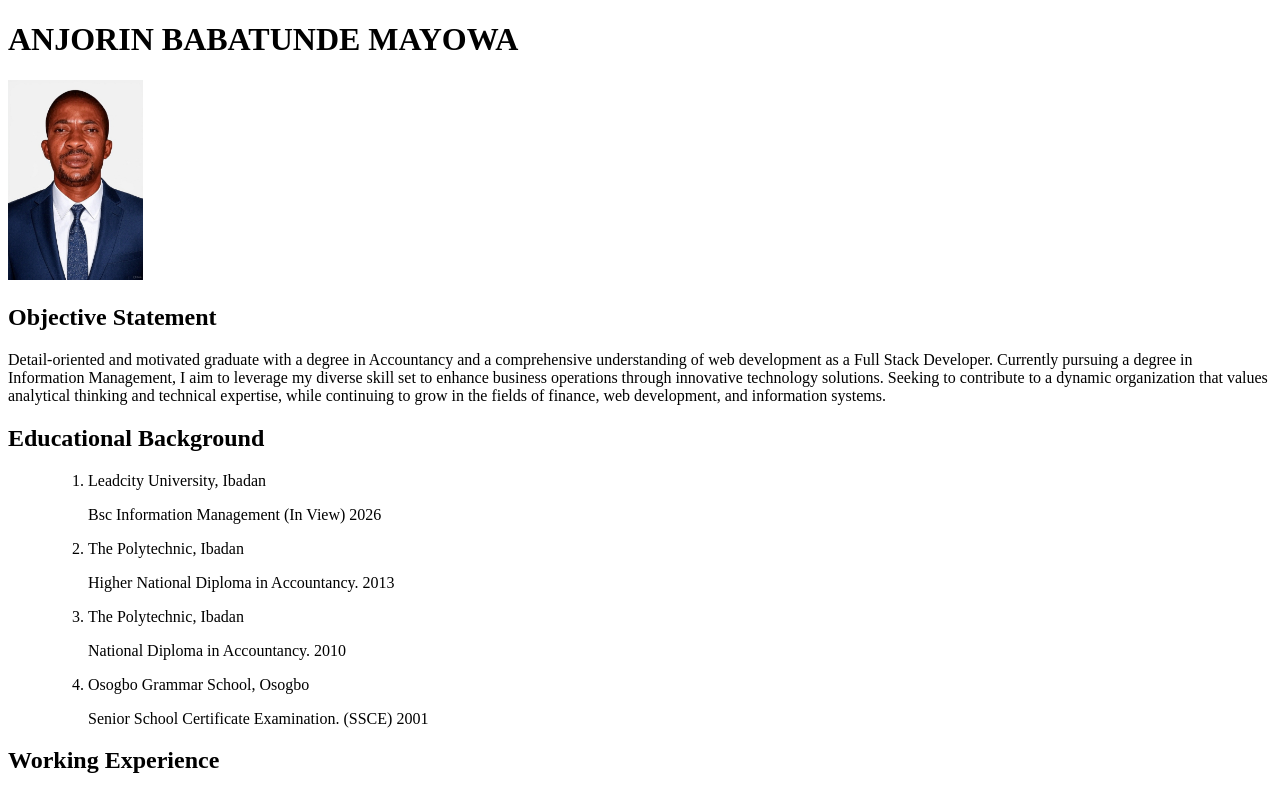
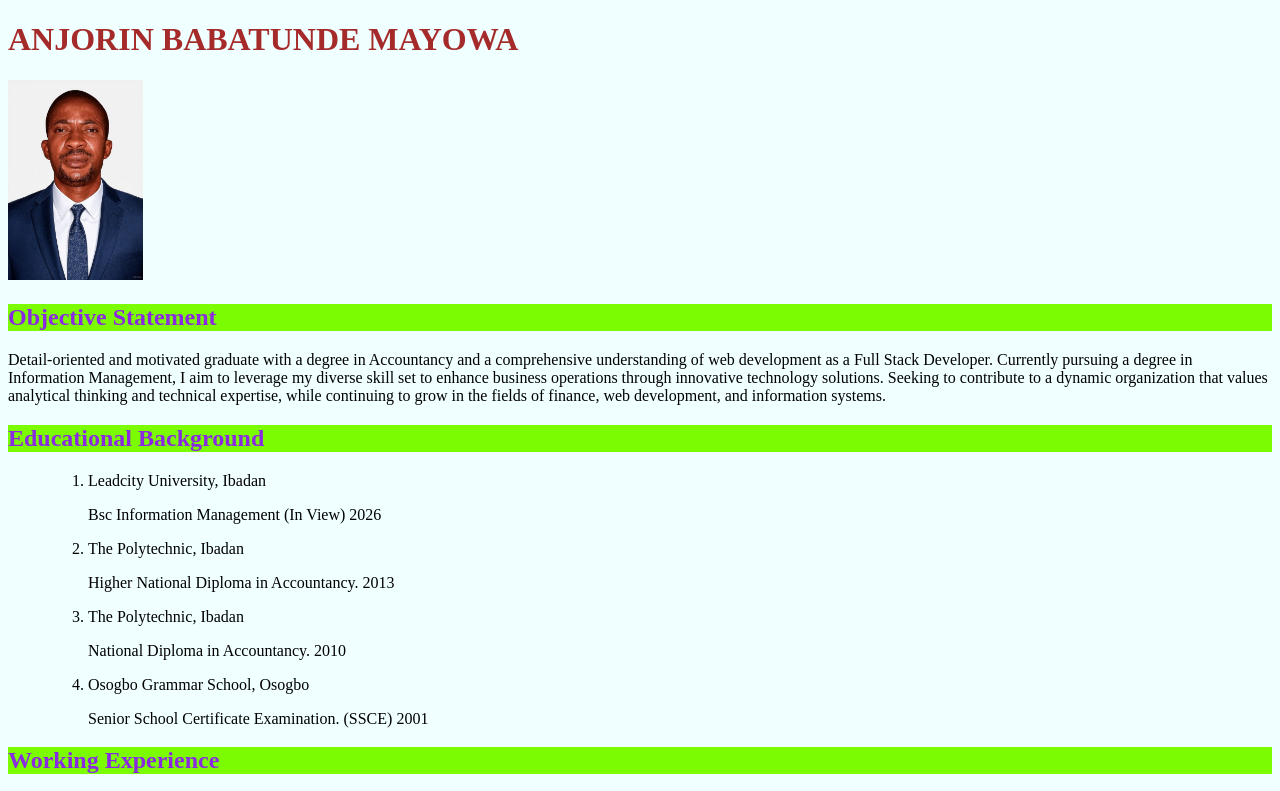
Before and after one commit to Terrymilo/html-resumee, a plain HTML site: page index.html in a window 1280 px wide. Shown: the top 791 px of the page. Drawn offline with Linux system fonts and the light colour scheme.

Commit message:
Add files via upload

```diff
--- a/index.html
+++ b/index.html
@@ -1,12 +1,14 @@
 <!DOCTYPE html>
-<html lang="en">
+<html lang="en" style="background-color: azure;">
 <head>
     <meta charset="UTF-8">
     <meta name="viewport" content="width=device-width, initial-scale=1.0">
     <title>My Resume</title>
+    <style></style>
+    <link rel="stylesheet" href="./styles.css">
 </head>
 <body>
-    <h1>ANJORIN BABATUNDE MAYOWA</h1>
+    <h1 style="color: brown;">ANJORIN BABATUNDE MAYOWA</h1>
     <img src="./Passport/IMG_6557.jpeg" height="200" alt="My Passport">
     <h2>
         Objective Statement
--- /dev/null
+++ b/styles.css
@@ -0,0 +1,7 @@
+h2 {
+    background-color: lawngreen;
+}
+
+h2 {
+    color: blueviolet;
+}
```
